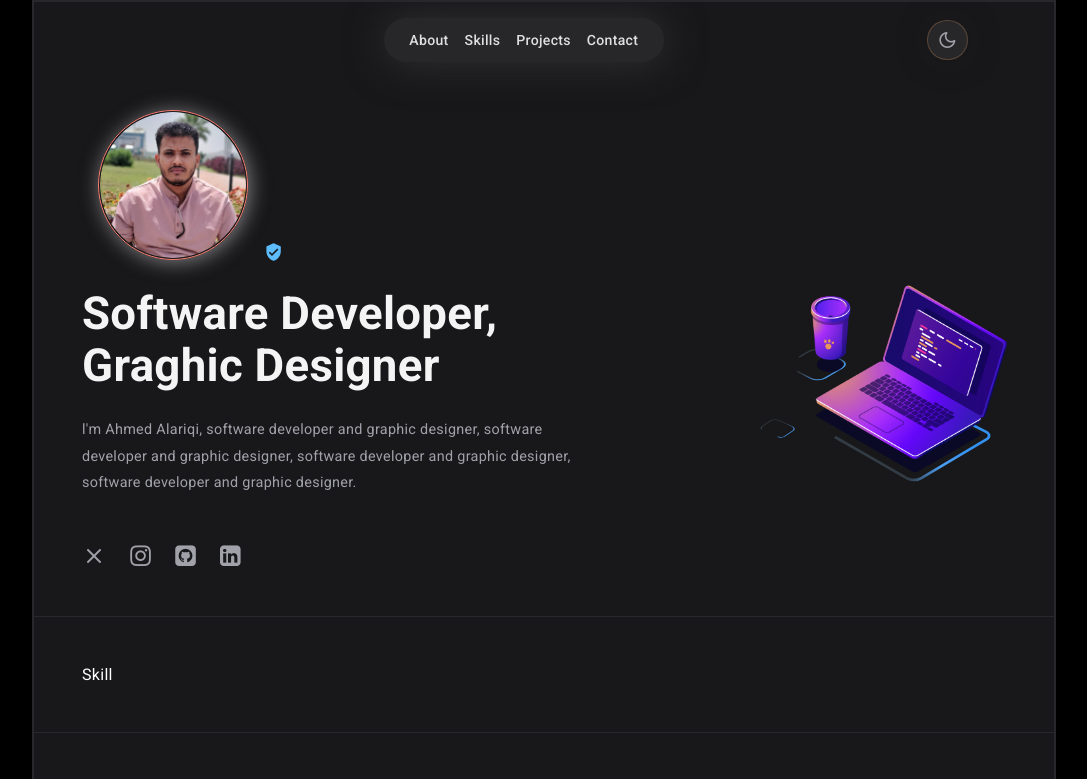
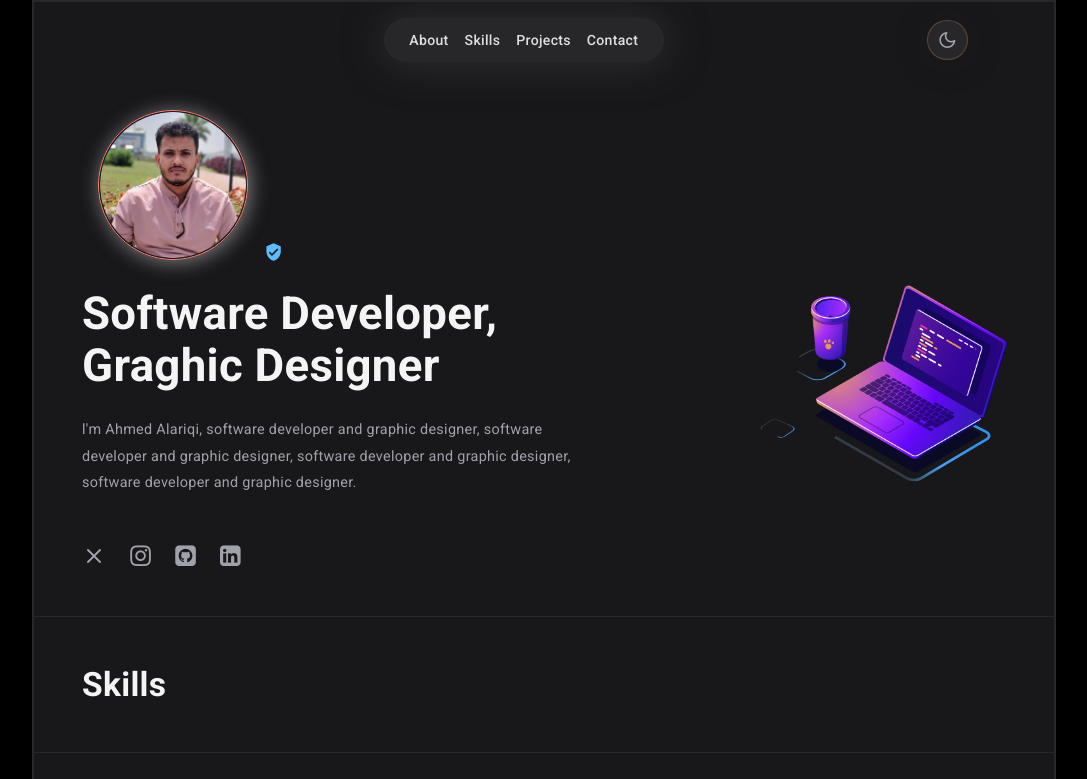
Before and after one commit to AhmedAlariqi97/my-portfolio, a React (Vite) app: page / in a window 1280 px wide. Shown: the top 779 px of the page, without its empty margins (96-1183 px from the left). Built offline with nearby package versions, Linux system fonts and the light colour scheme.

Commit message:
add my skills file js

```diff
--- a/src/components/3-skill/Skill.jsx
+++ b/src/components/3-skill/Skill.jsx
@@ -1,8 +1,13 @@
 import React from 'react'
+import './skill.css'
 
 const Skill = () => {
   return (
-    <div>Skill</div>
+    <section className='skill'>
+        <div className='head'>
+            <h2 className='title'>Skills</h2>
+        </div>
+    </section>
   )
 }
 
--- a/src/components/3-skill/skill.css
+++ b/src/components/3-skill/skill.css
@@ -14,3 +14,8 @@ content file
 /* ===========================================
 1.Left Section Main Desigh
 ==============================================*/
+section.skill .head .title {
+    font-size: 2.1rem;
+    color: var(--title);
+    margin-bottom: 1rem;
+}
```
Also changed, not shown: src/components/4-main/mySkills.js (added, +7 -0 lines).
